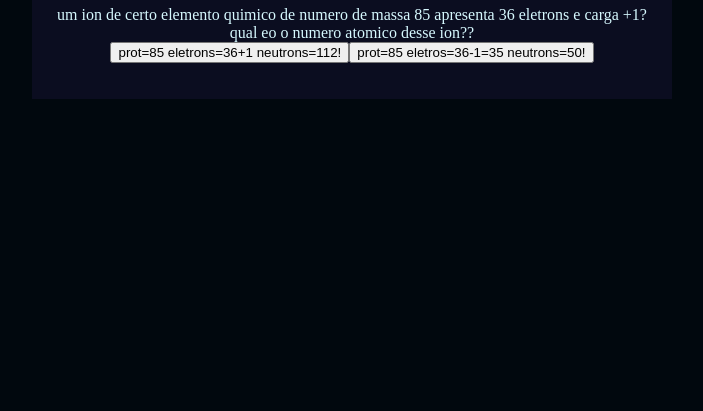
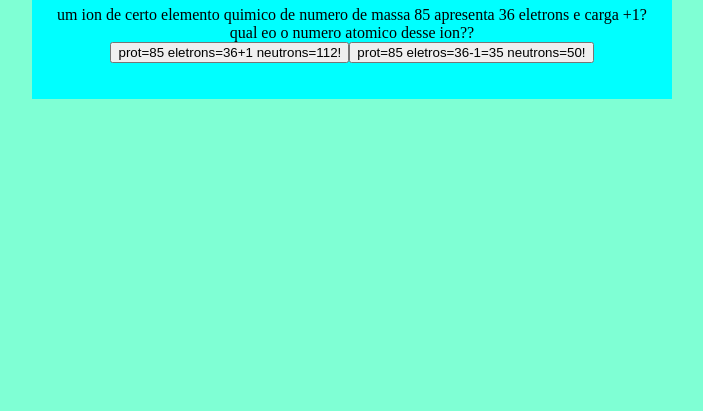
Before and after one commit to Gabrie3l3/2tri-pergunta-e-resposta, a plain HTML site: page Index.html in a window 1280 px wide. Shown: the part 405-816 px from the top of the page, without its empty margins (288-991 px from the left). Drawn offline with Linux system fonts and the light colour scheme.

Commit message:
Update Style.css

```diff
--- a/Style.css
+++ b/Style.css
@@ -1,9 +1,9 @@
 :root{
-    --cor-fundo: #01080E ;
-    --cor-principal: #0B0D20 ;
-    --cor-secundaria: #212333;
-    --cor-destaque: #2BDEFD;
-    --cor-texto: #D7F9FF;
+    --cor-fundo: #7FFFD4 ;
+    --cor-principal: #00FFFF ;
+    --cor-secundaria: #00CED1;
+    --cor-destaque: #00BFFF;
+    --cor-texto: #000000;
 
 }
 
```
